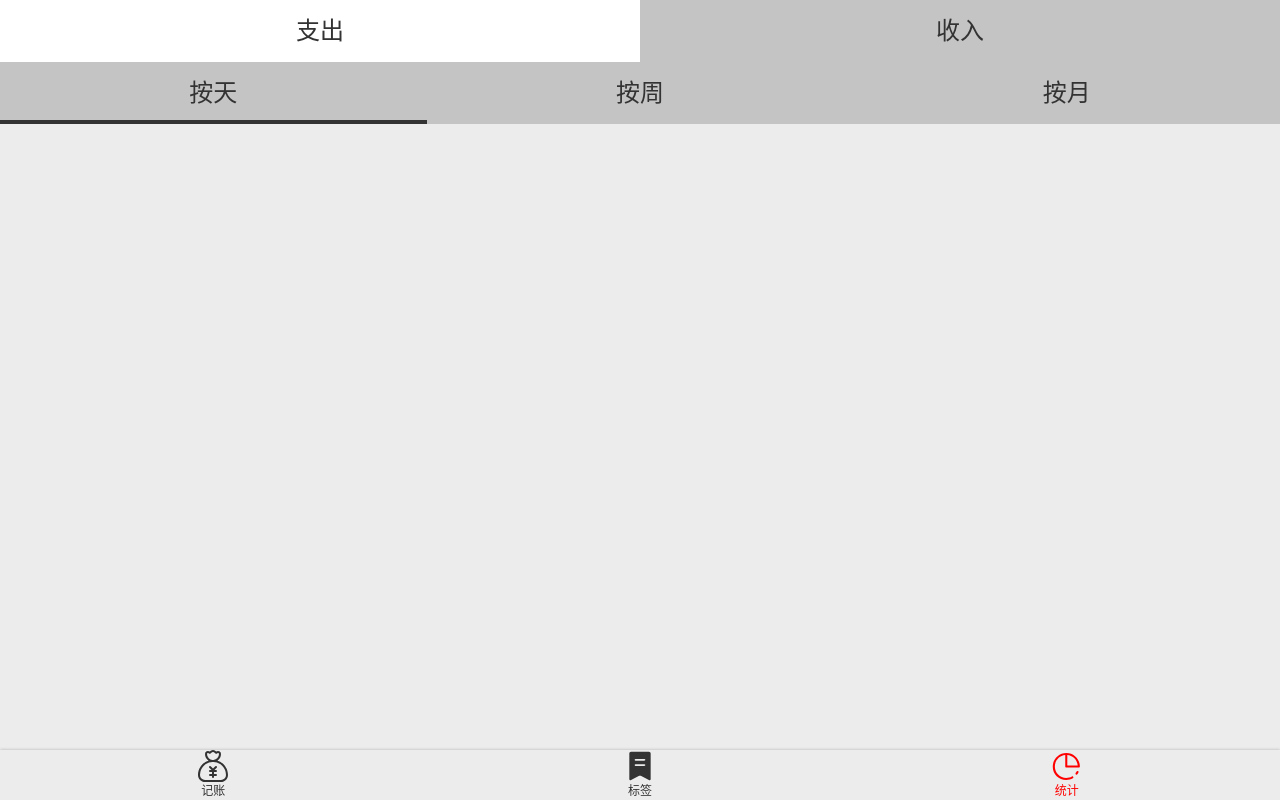
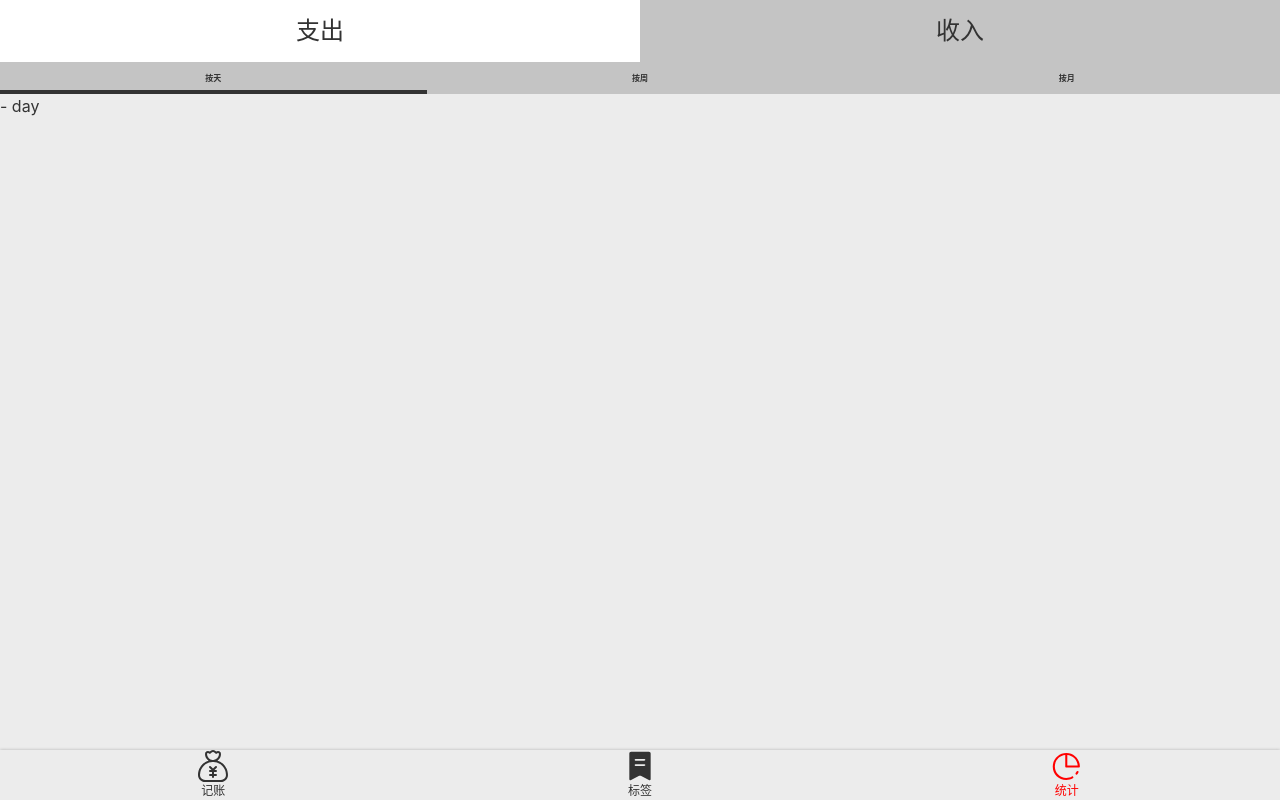
Before and after one commit to zgcwf/more-money, a Vue app: page /#/statistics in a window 1280 px wide. Built offline with nearby package versions, Linux system fonts and the light colour scheme.

Commit message:
不封装tabs和types了各用各的，是在整不出来

```diff
--- a/src/components/Money/Tabs.vue
+++ b/src/components/Tabs.vue
@@ -17,7 +17,7 @@ export default {
   props: ["classPrefix", "dataSource", "value"],
   data() {
     return {
-      type: "-",
+      interval: "",
     };
   },
   methods: {
@@ -28,7 +28,7 @@ export default {
       };
     },
     select(item) {
-      this.$bus.$emit("update:type", item.value);
+      this.$bus.$emit("update:interval", item.value);
     },
   },
 };
@@ -39,10 +39,11 @@ export default {
   background: #c4c4c4;
   display: flex;
   text-align: center;
-  font-size: 24px;
+  font-size: 8px;
+  font-weight: 700;
   > li {
     width: 50%;
-    height: 62px;
+    height: 32px;
     display: flex;
     justify-content: center;
     align-items: center;
--- a/src/views/Statistics.vue
+++ b/src/views/Statistics.vue
@@ -7,13 +7,15 @@
         :dataSource="intervalList"
         :value="interval"
       ></Tabs>
+      {{ type }}
+      {{ interval }}
     </Layout>
   </div>
 </template>
 
 <script>
 import Types from "../components/Money/Types.vue";
-import Tabs from "../components/Money/Tabs.vue";
+import Tabs from "../components/Tabs.vue";
 
 export default {
   name: "Statistics",
@@ -27,11 +29,23 @@ export default {
         { text: "按周", value: "week" },
         { text: "按月", value: "month" },
       ],
-      typeList: [
-        { text: "支出", value: "-" },
-        { text: "收入", value: "+" },
-      ],
     };
+  },
+  methods: {
+    updatetype(type) {
+      this.type = type;
+    },
+    updateinterval(value) {
+      this.interval = value;
+    },
+  },
+  mounted() {
+    this.$bus.$on("update:type", this.updatetype);
+    this.$bus.$on("update:interval", this.updateinterval);
+  },
+  beforeDestroy() {
+    this.$bus.$off("update:type");
+    this.$bus.$off("update:interval");
   },
 };
 </script>
```
